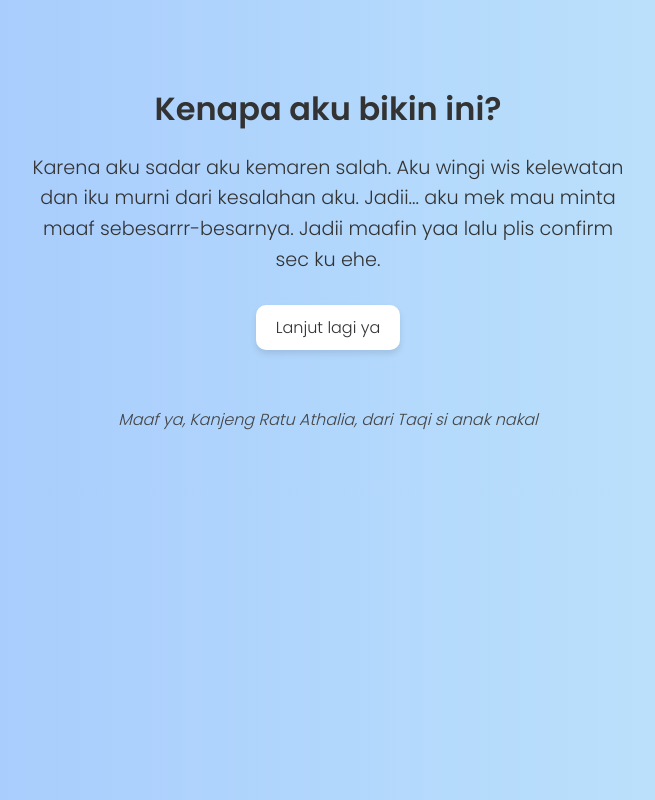
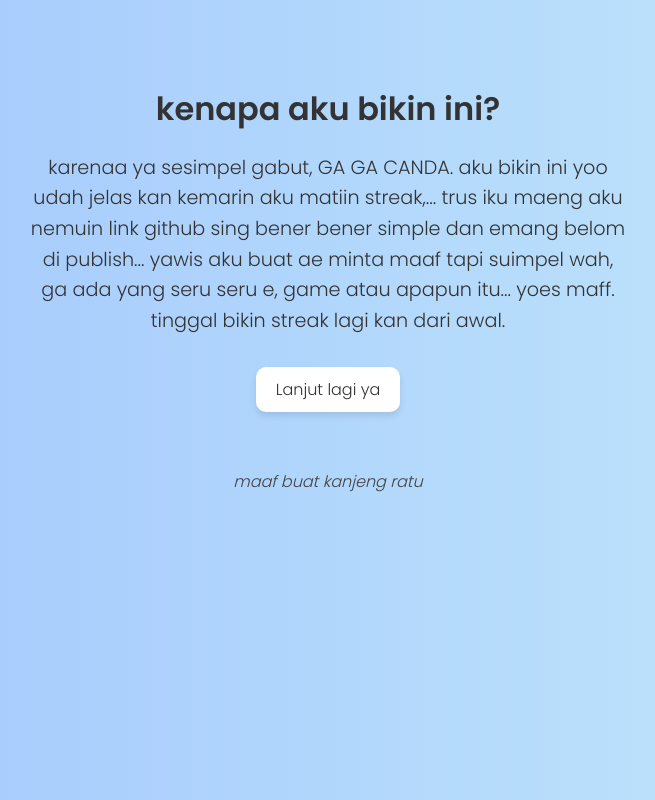
Before and after one commit to Nviel-kuhaku/Nviel-kuhaku.github.io, a plain HTML site: page alasan.html in a window 1280 px wide. Shown: the whole page, without its empty margins (312-967 px from the left). Drawn offline with Linux system fonts and the light colour scheme.

Commit message:
Revise alasan.html content and title
Updated the content and title of the HTML page for a more casual tone.

```diff
--- a/alasan.html
+++ b/alasan.html
@@ -2,7 +2,7 @@
 <html lang="id">
 <head>
   <meta charset="UTF-8">
-  <title>Kenapa?</title>
+  <title>eee...</title>
   <link href="https://fonts.googleapis.com/css2?family=Poppins:wght@300;600&display=swap" rel="stylesheet">
   <style>
     body {
@@ -62,14 +62,15 @@
   </style>
 </head>
 <body>
-  <h2>Kenapa aku bikin ini?</h2>
-  <p>Karena aku sadar aku kemaren salah. Aku wingi wis kelewatan dan iku murni dari kesalahan aku. Jadii... aku mek mau minta maaf sebesarrr-besarnya. Jadii maafin yaa lalu plis confirm sec ku ehe.</p>
+  <h2>kenapa aku bikin ini?</h2>
+  <p>karenaa ya sesimpel gabut, GA GA CANDA. aku bikin ini yoo udah jelas kan kemarin aku matiin streak,... trus iku maeng aku nemuin link github sing bener bener simple dan emang belom di publish... yawis aku buat ae minta maaf tapi suimpel wah, ga ada yang seru seru e, game atau apapun itu... yoes maff. tinggal bikin streak lagi kan dari awal.</p>
   <a href="terima-kasih.html">Lanjut lagi ya</a>
 
-  <div class="footer">Maaf ya, Kanjeng Ratu Athalia, dari Taqi si anak nakal</div>
+  <div class="footer">maaf buat kanjeng ratu</div>
 
   <audio autoplay loop>
     <source src="https://www.bensound.com/bensound-music/bensound-funkyelement.mp3" type="audio/mpeg">
   </audio>
 </body>
+
 </html>
```
